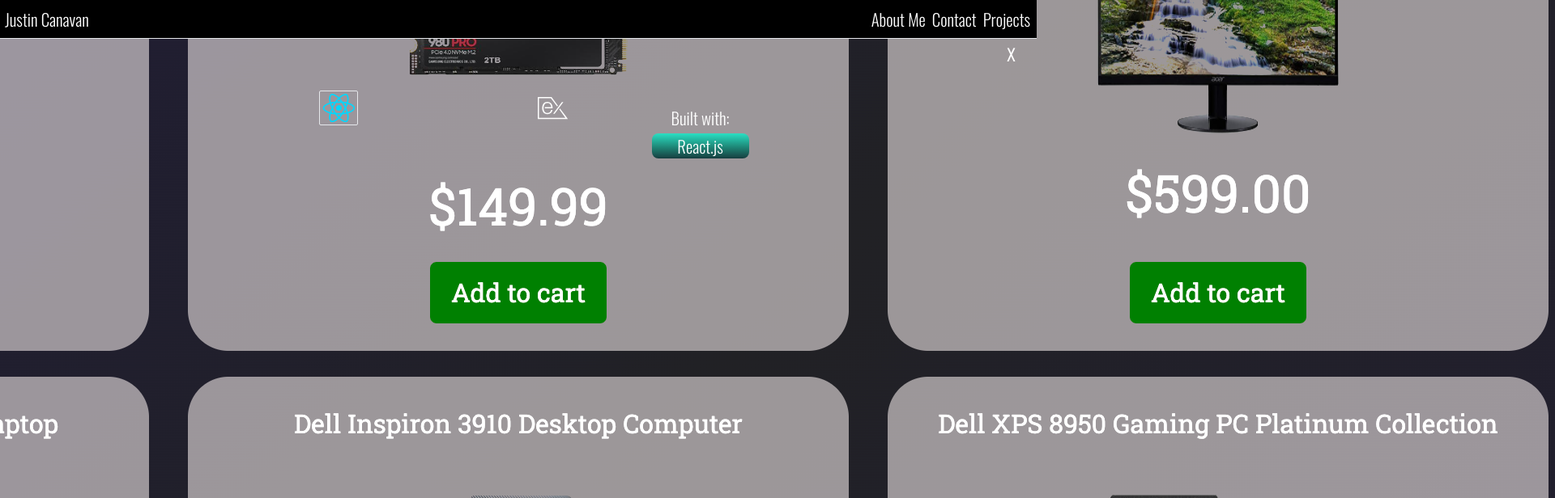
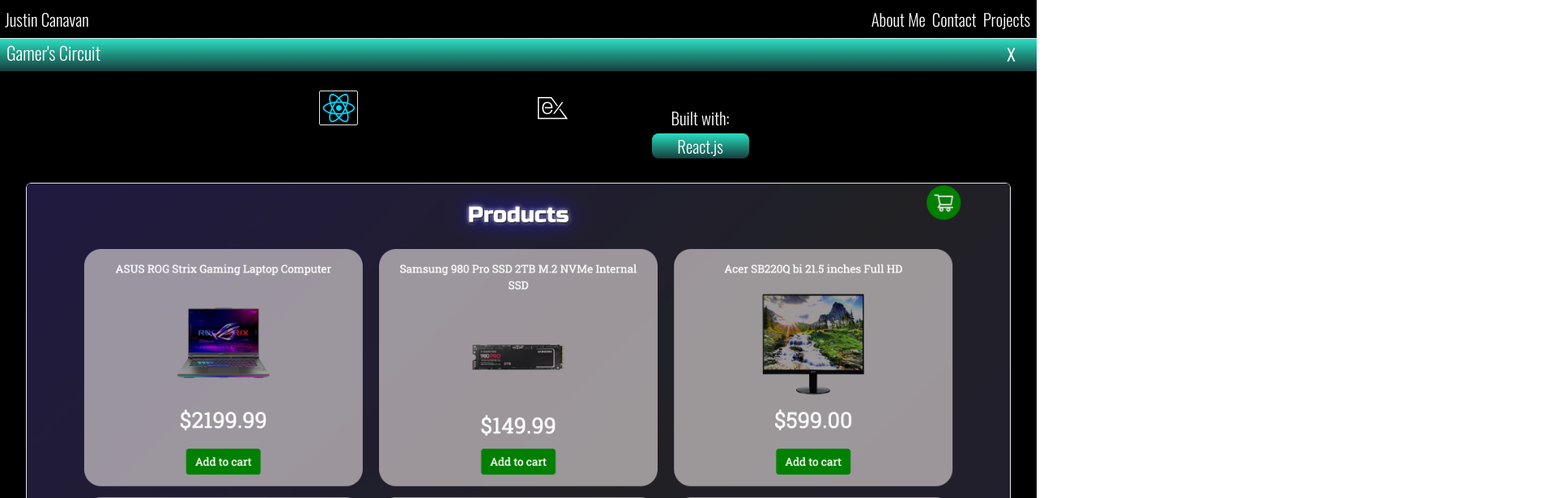
Before and after one commit to justincanavandev/vite-portfolio, a React (Vite) app in the folder vite-portfolio/: page /projects in a window 1280 px wide. Both pictures are taken after a click on the button 898 px from the left and 540 px from the top of the page. Shown: the top 616 px of the page at 81% size, 1920 px wide, since content can reach past the window. Built offline with nearby package versions, Linux system fonts and the light colour scheme; some icons are missing; a web font is replaced by a local one.

Commit message:
styled project details page up to 1024

```diff
--- a/vite-portfolio/src/App.tsx
+++ b/vite-portfolio/src/App.tsx
@@ -40,7 +40,9 @@
   return (
     <>
       <div className="flex flex-col bg-black min-h-screen">
-        {location.pathname === "/" ? null : <Nav navBarRef={navBarRef} />}
+        {location.pathname === "/" ? null :
+         <Nav navBarRef={navBarRef}
+         />}
         <Routes>
           <Route path="/" element={<HomePagePage />} />
           <Route path="/about-me" element={<AboutMe />} />
--- a/vite-portfolio/src/components/Nav.tsx
+++ b/vite-portfolio/src/components/Nav.tsx
@@ -43,7 +43,7 @@
       {/* nav hamburger modal */}
 
       {isModalOpen && (
-        <div className="fixed inset-0 z-40 w-full h-[200px] gap-2 text-[1.3rem]">
+        <div className={`fixed inset-0 z-40 w-full h-[200px] gap-2 text-[1.3rem] ${isModalOpen ? "animate-open-nav-modal" : "animate-close-nav-modal"}`}>
           <div className="h-[200px] text-white mt-20 border rounded-md mx-auto bg-opacity-95 bg-slate-600 w-[260px] flex flex-col justify-evenly text-[1.6rem] items-center">
             <NavLinks />
           </div>
--- a/vite-portfolio/src/pages/Projects/ProjectDetails.tsx
+++ b/vite-portfolio/src/pages/Projects/ProjectDetails.tsx
@@ -5,14 +5,14 @@
 import { Icon as IconType } from "../../types/project-types/projectTypes"
 import { useParams, useNavigate, Link } from "react-router-dom"
 import { GlobalContext } from "../../context/GlobalContext"
-import { width } from "@fortawesome/free-brands-svg-icons/fa42Group"
+import "../../projects.css"
 
 export default function ProjectDetails() {
-  const { projects, setViewProjectDetails, projectIndex } =
-    useContext(ProjectsContext)
+  const { projects, setViewProjectDetails } = useContext(ProjectsContext)
 
-  const { screenWidth, screenHeight } = useContext(GlobalContext)
+  const { screenWidth, screenHeight, isModalOpen } = useContext(GlobalContext)
   // const navigate = useNavigate()
+  const imgParentDiv = useRef(null)
 
   const { projectId } = useParams()
   const [selectedProject, setSelectedProject] = useState<Project>({
@@ -42,6 +42,8 @@
   const [animationClassActive, setAnimationClassActive] =
     useState<boolean>(false)
 
+  const [isTitleAnimActive, setIsTitleAnimActive] = useState<boolean>(false)
+
   const [displayModalIcon, setDisplayModalIcon] = useState<boolean>(true)
   const [firstImage, setFirstImage] = useState<number>(0)
 
@@ -59,9 +61,21 @@
   }, [selectedProject])
 
   const showIconTitle = (icon: IconType) => {
+    console.log("hello")
+
+    setIsTitleAnimActive(true)
     setSelectedIcon(icon)
     setDisplayModalIcon(true)
+    //   setTimeout(()=>{
+    //   setIsTitleAnimActive((prevState) => {
+    //     return !prevState
+    //   })
+    // }, 300)
   }
+
+  useEffect(() => {
+    console.log("animationClassActive", animationClassActive)
+  }, [animationClassActive])
 
   const nextBtn = () => {
     setClosingOrOpening(true)
@@ -126,7 +140,7 @@
 
   // handle image scrolling
 
-  const imgDiv = useRef(null)
+  const imgTag = useRef(null)
   const [isMouseHovering, setIsMouseHovering] = useState<boolean>(false)
   const [imgXCoord, setImgXCoord] = useState<number>(0)
   const [imgYCoord, setImgYCoord] = useState<number>(0)
@@ -136,47 +150,79 @@
   const [imgWidthClass, setImgWidthClass] = useState<string>("")
   const [imgHeight, setImgHeight] = useState<number>(0)
   const [imgHeightClass, setImgHeightClass] = useState<string>("")
+  const [displayIcons, setDisplayIcons] = useState<boolean>(true)
 
   const handleMouseMove = (
     e: React.MouseEvent<HTMLImageElement, MouseEvent>
   ) => {
     if (isMouseHovering) {
-      if (imgDiv.current) {
+      if (imgTag.current) {
         setImgXCoord(
           Math.round(
-            e.clientX - imgDiv.current.getBoundingClientRect().left + 1
+            // e.clientX - imgTag.current.getBoundingClientRect().left + 1
+            e.clientX - imgTag.current.getBoundingClientRect().left + 1
           )
         )
 
         setImgYCoord(
-          Math.round(e.clientY - imgDiv.current.getBoundingClientRect().top + 1)
+          Math.round(e.clientY - imgTag.current.getBoundingClientRect().top + 1)
         )
       }
     }
   }
 
   useEffect(() => {
+    let objWidthPercentage
+    if (isMouseHovering) {
+      objWidthPercentage = Math.round((imgXCoord / imgWidth) * 100 - 15)
+    } else {
+      objWidthPercentage = Math.round((imgXCoord / imgWidth) * 100)
+    }
+    setObjPositionLR(`${objWidthPercentage.toString()}%`)
+  }, [imgXCoord])
+
+  useEffect(() => {
+    let objHeightPercentage
+    if (isMouseHovering) {
+      objHeightPercentage = Math.round((imgYCoord / imgHeight) * 100 - 15)
+    } else {
+      objHeightPercentage = Math.round((imgYCoord / imgHeight) * 100)
+    }
+    setObjPositionTB(`${objHeightPercentage.toString()}%`)
+  }, [imgYCoord])
+
+  useEffect(() => {
+    console.log("imgXCoord", imgXCoord)
+    console.log("imgYCoord", imgYCoord)
+    console.log("objLR", objPositionLR)
+    console.log("objTB", objPositionTB)
+    console.log("isMouseHovering", isMouseHovering)
+  }, [imgXCoord, imgYCoord, objPositionLR, objPositionTB, isMouseHovering])
+
+  useEffect(() => {
     if (screenWidth < 475) {
-      setImgWidth(300)
-      setImgWidthClass("w-[300px]")
+      setImgWidth(250)
+      setImgWidthClass("w-[250px]")
       setImgHeight(224)
       setImgHeightClass("h-[224px]")
     }
     if (screenWidth >= 475 && screenWidth < 640) {
+      // setImgWidth(400)
+      // setImgWidthClass("w-[400px]")
+      setImgWidth(300)
+      setImgWidthClass("w-[300px]")
+      setImgHeight(250)
+      setImgHeightClass("h-[250px]")
+    }
+    if (screenWidth >= 640 && screenWidth < 768) {
       setImgWidth(400)
       setImgWidthClass("w-[400px]")
-      setImgHeight(270)
-      setImgHeightClass("h-[270px]")
-    }
-    if (screenWidth >= 640 && screenWidth < 768) {
-      setImgWidth(500)
-      setImgWidthClass("w-[500px]")
       setImgHeight(300)
       setImgHeightClass("h-[300px]")
     }
     if (screenWidth >= 768 && screenWidth < 1024) {
-      setImgWidth(600)
-      setImgWidthClass("w-[600px]")
+      setImgWidth(450)
+      setImgWidthClass("w-[450px]")
       setImgHeight(320)
       setImgHeightClass("h-[320px]")
     }
@@ -192,29 +238,38 @@
     // }
   }, [screenWidth])
 
-  useEffect(() => {
-    const objWidthPercentage = Math.round((imgXCoord / imgWidth) * 100)
-    setObjPositionLR(`${objWidthPercentage.toString()}%`)
-  }, [imgXCoord])
-  useEffect(() => {
-    const objHeightPercentage = Math.round((imgYCoord / imgHeight) * 100)
-    setObjPositionTB(`${objHeightPercentage.toString()}%`)
-  }, [imgYCoord])
-
   const handleMouseEnter = () => {
+    //  setDisplayIcons(false)
     setIsMouseHovering(true)
+    setParentWidthClass("w-[300px] xs:w-[360px] sm:w-[490px] md:w-[570px] lg:w-[700px]")
+    setParentHeightClass("h-[290px] xs:h-[330px] sm:h-[390px] md:h-[410px] lg:h-[450px]")
   }
 
+  const [parentWidthClass, setParentWidthClass] = useState<string>("w-[95%]")
+  const [parentHeightClass, setParentHeightClass] = useState<string>("h-full")
+
   const handleMouseLeave = () => {
+    //  setDisplayIcons(true)
     setIsMouseHovering(false)
-    // setObjPositionOne("50%")
+    setParentWidthClass("w-[300px] sm:w-[490px] md:w-[560px]")
+    setParentHeightClass("h-full xs:h-[300px] sm:h-[330px] md:h-[350px]")
+    setObjPositionLR("50%")
+    setObjPositionTB("50%")
+  }
+
+  const revertTitleAnimState = () => {
+    setIsTitleAnimActive((prevState) => {
+      return !prevState
+    })
   }
 
   return (
     <div
       className={`${
-        screenHeight < 650 ? "h-[602px]" : "min-h-[calc(100vh-48px)"
-      } flex flex-col w-full text-white items-center`}
+        screenHeight < 650 ? "h-[602px]" : "min-h-[calc(100vh-48px)]"
+      } flex flex-col w-full text-white items-center ${
+        isModalOpen && "filter brightness-[40%]"
+      }`}
     >
       <div className="bg-black z-40 w-full font-oswald">
         <div className="bg-teal-gradient">
@@ -233,7 +288,7 @@
 
         {/* icons */}
 
-        <div className="flex flex-wrap mt-4 justify-evenly">
+          <div className={` flex flex-wrap mt-4 justify-evenly `}>
             <div className="flex flex-wrap justify-center items-end relative">
               <div className="w-[86%] flex flex-wrap justify-center sm:w-[65%] sm:flex sm:flex-wrap">
                 {selectedProject &&
@@ -259,7 +314,12 @@
                   <span className="text-white my-2 text-[1.3rem] w-full text-center sm:flex sm:flex-col sm:gap-1 sm:w-[120px]">
                     Built with:{" "}
                     {displayModalIcon && (
-                    <span className="bg-teal-gradient px-[6px] rounded-lg sm:w-auto">
+                      <span
+                        className={`${
+                          isTitleAnimActive && "animate-fade-in"
+                        } bg-teal-gradient px-[6px] rounded-lg  sm:w-auto`}
+                        onAnimationEnd={revertTitleAnimState}
+                      >
                         {selectedIcon.title}
                       </span>
                     )}
@@ -272,20 +332,23 @@
         {/* images */}
         <div className="w-full">
           <div className="flex justify-center">
+            {/* <div className=" "> */}
               <div
-              className={` my-4 ${
-                screenHeight >= 650
-                  ? "h-[47vh] sm:h-[47vh] lg:h-[52vh]"
-                  : "h-[280px] sm:h-[300px]"
-              } items-center flex justify-center w-[95%] rounded-md `}
+                ref={imgParentDiv}
+                className={` my-4
+               flex justify-center items-center ${parentWidthClass} ${parentHeightClass} overflow-hidden ${
+                  isMouseHovering && "border"
+                } rounded-md md:mb-4 md:mt-1 `}
               >
                 <img
                   onMouseMove={(e) => handleMouseMove(e)}
                   onMouseOver={handleMouseEnter}
                   onMouseOut={handleMouseLeave}
-                ref={imgDiv}
-                style={{ objectPosition: `${objPositionLR} ${objPositionTB}` }}
-                className={`${imgHeightClass}  ${imgWidthClass} max-w-none object-cover border-2 rounded-md
+                  ref={imgTag}
+                  style={{
+                    objectPosition: `${objPositionLR} ${objPositionTB}`,
+                  }}
+                  className={`${imgHeightClass}  ${imgWidthClass} z-50 object-cover border  rounded-md hover:border-transparent duration-500 hover:scale-[130%]
 
                 ${
                   closingOrOpening
@@ -299,16 +362,17 @@
                   src={selectedProject.images[firstImage]}
                 ></img>
               </div>
+            {/* </div> */}
           </div>
           <div
             className={`flex w-full items-center justify-evenly ${
               screenHeight >= 650 ? "fixed bottom-5" : "mt-6 sm:mt-1"
             } `}
           >
-            <div className="flex sm:w-[205px] gap-6 items-center">
+            <div className={`${isMouseHovering && "text-transparent hidden"} flex sm:w-[205px] gap-6 items-center`}>
               <Icon
                 icon="maki:arrow"
-                className="border rounded-md bg-teal-gradient p-1 text-[2.5rem] rotate-180"
+                className={`border rounded-md ${isMouseHovering ? "bg-transparent border-transparent" : "bg-teal-gradient"} p-1 text-[2.5rem] rotate-180`}
                 onClick={() => prevBtn()}
               ></Icon>
               <p className="sm:text-[1.1rem]">
@@ -316,7 +380,7 @@
               </p>
               <Icon
                 icon="maki:arrow"
-                className="rounded-md bg-teal-gradient border p-1 text-[2.5rem]"
+                className={`${isMouseHovering ? "bg-transparent border-transparent" : "bg-teal-gradient"} rounded-md  border p-1 text-[2.5rem]`}
                 onClick={() => nextBtn()}
               ></Icon>
             </div>
```
Also changed, not shown: vite-portfolio/src/pages/Projects/Projects2.tsx (+4 -10 lines), vite-portfolio/tailwind.config.js (+11 -0 lines). Lines whose indentation alone changed are shown as unchanged.
